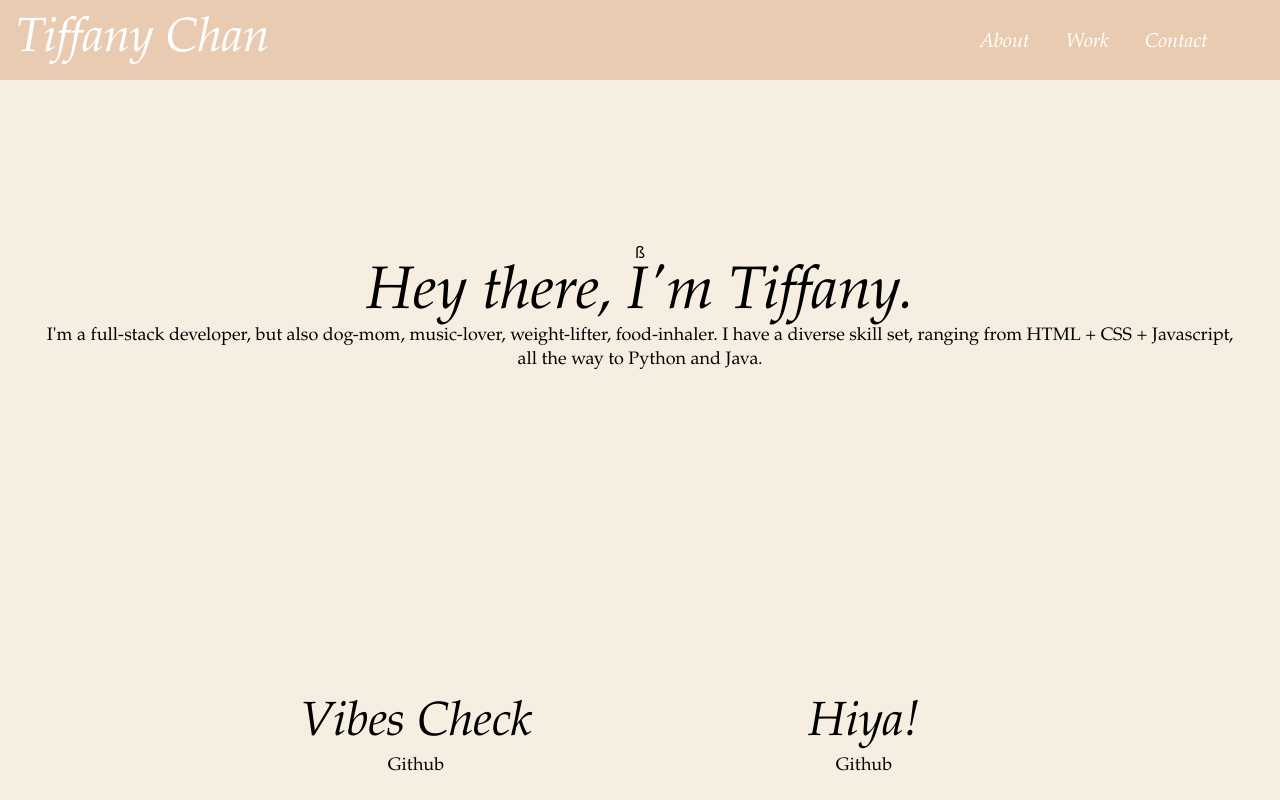
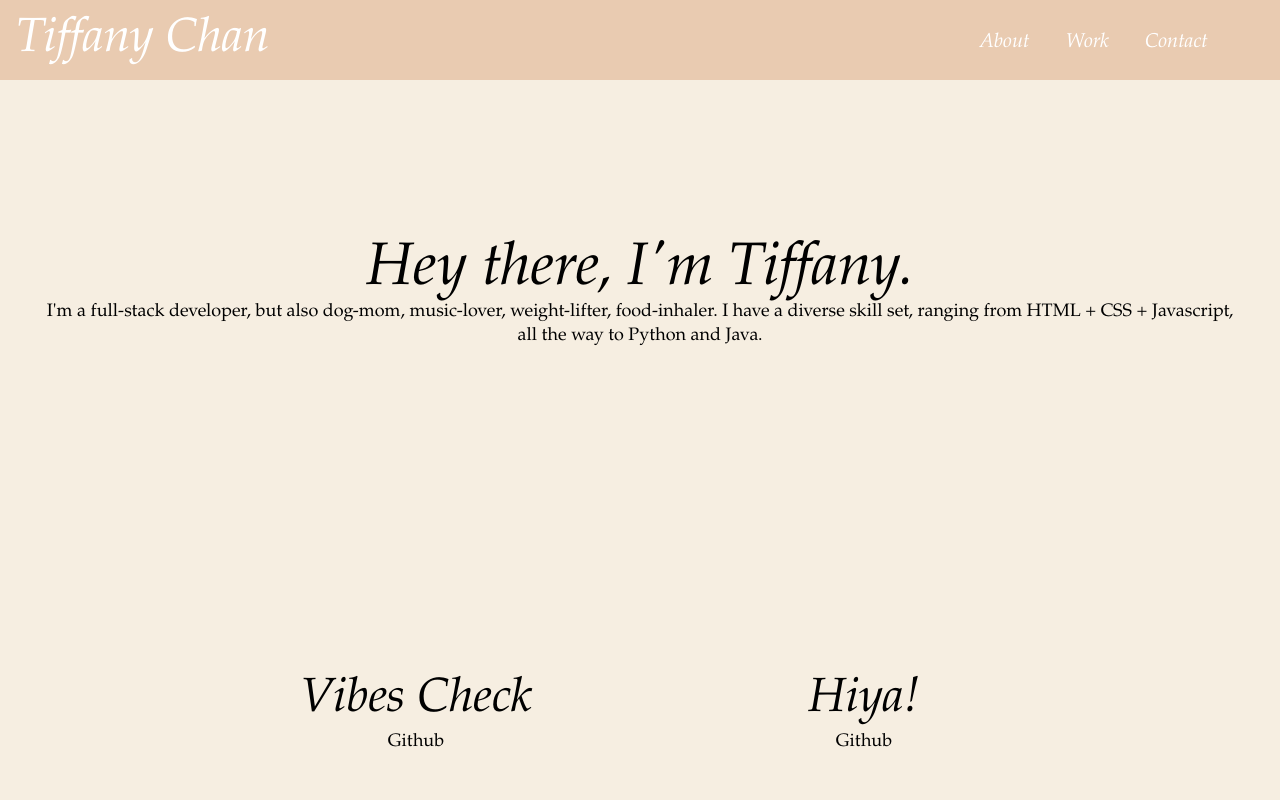
Before and after one commit to tiffchannn/tiffany_portfolio, a Next.js app: page / in a window 1280 px wide. Shown: the top 800 px of the page. Built offline with nearby package versions, Linux system fonts and the light colour scheme; a web font is replaced by a local one.

Commit message:
Updated index.js

```diff
--- a/pages/index.js
+++ b/pages/index.js
@@ -26,7 +26,6 @@ export default function Index() {
 
       {/* <main className={styles.main}> */}
       <main className="flex flex-col justify-center items-center h-full pt-40 pb-96 lg:pb-20 px-10">
-ß
         {/* INTRO SECTION */}
         {/* <div className={styles.top_section}> */}
         <div className="lg:h-72 w-full">
```
